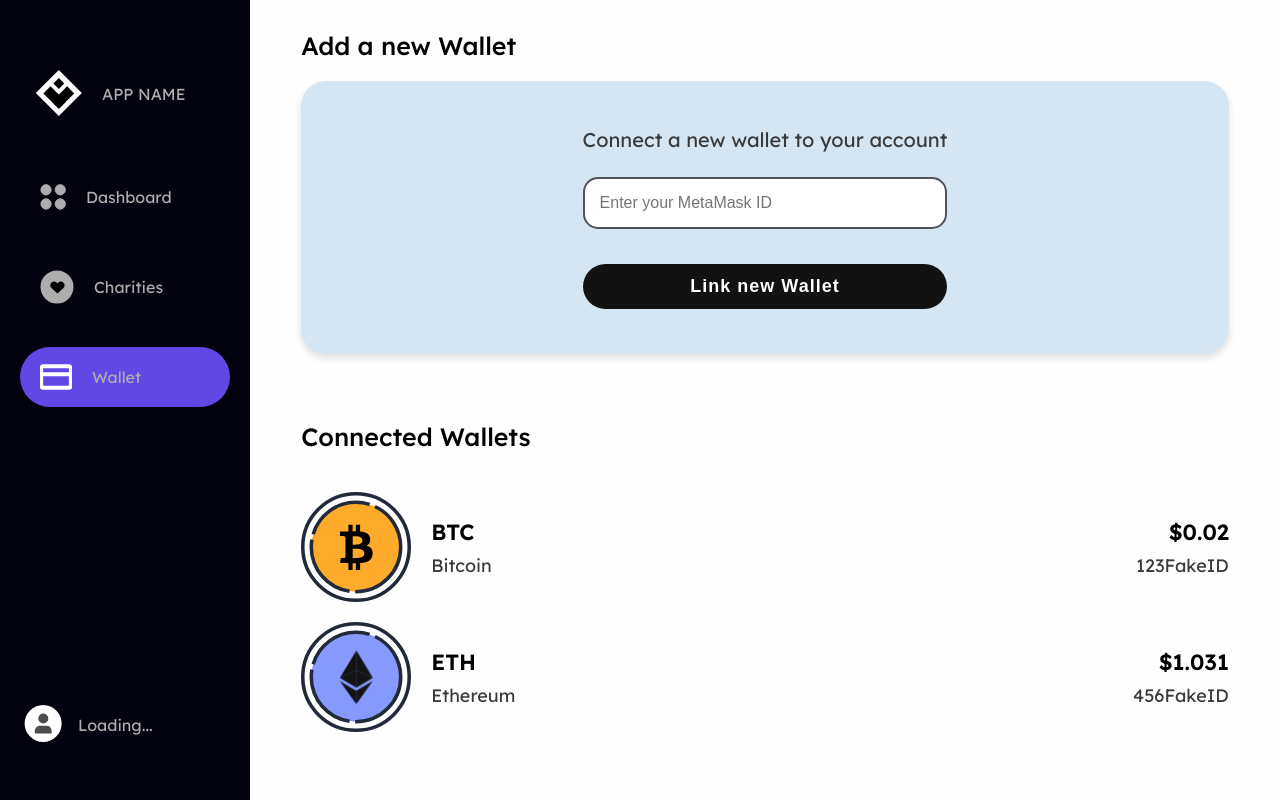
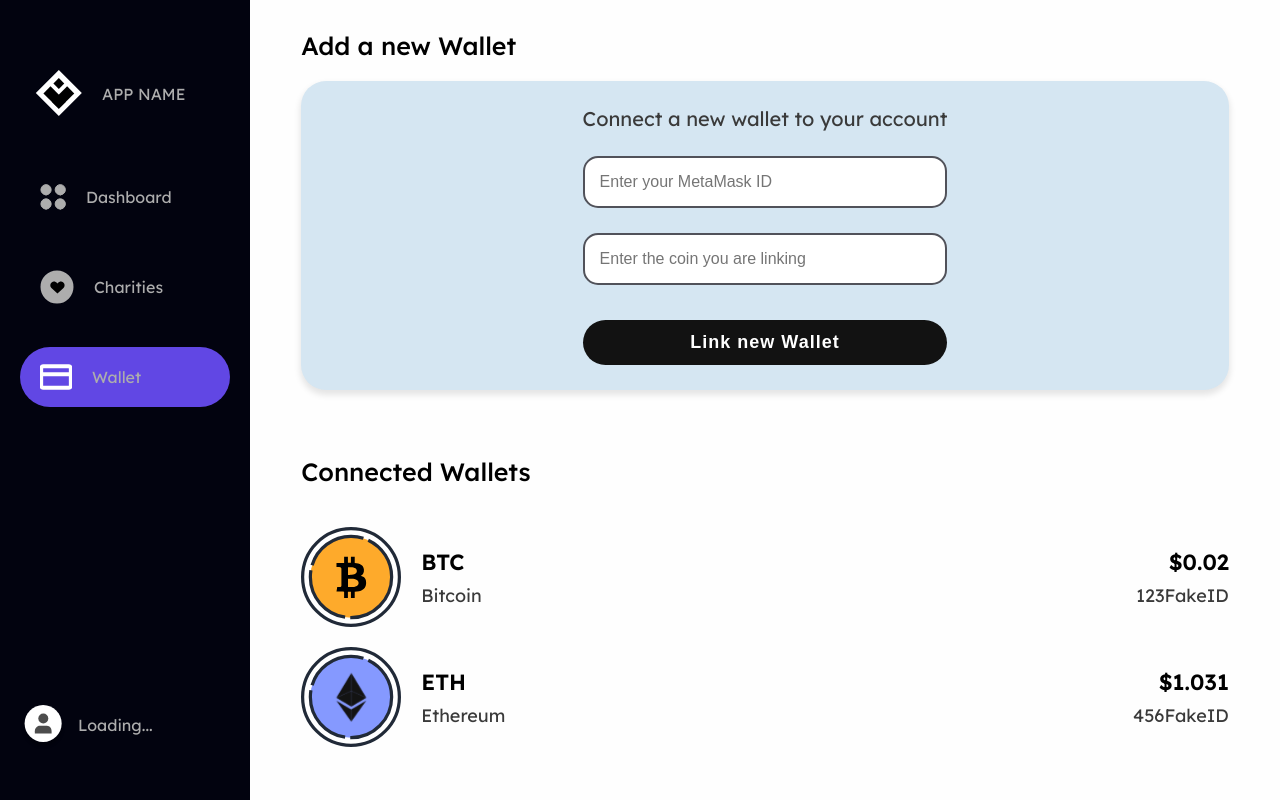
Before and after one commit to david-wei-01001/CryptoCare, a React (Create React App) app in the folder frontend/: page /wallet in a window 1280 px wide. Built offline with nearby package versions, Linux system fonts and the light colour scheme; no server answers.

Commit message:
feat: Updated Wallet to include ttpe of coin input

```diff
--- a/frontend/src/components/Wallet/Assets/Assets.css
+++ b/frontend/src/components/Wallet/Assets/Assets.css
@@ -36,5 +36,5 @@
 }
 
 .asset-img {
-  width: 110px;
+  width: 100px;
 }
--- a/frontend/src/components/Wallet/LinkWalletCard/LinkWalletCard.css
+++ b/frontend/src/components/Wallet/LinkWalletCard/LinkWalletCard.css
@@ -2,6 +2,7 @@
   background-color: var(--light-blue-background);
   height: 100%;
   border-radius: 20px;
+  padding: 25px;
 }
 
 .link-wallet-card-container p {
@@ -26,7 +27,6 @@
   gap: 25px;
 }
 
-
 input {
   padding: 15px;
   border: 2px solid #51525A;
--- a/frontend/src/components/Wallet/LinkWalletCard/LinkWalletCard.js
+++ b/frontend/src/components/Wallet/LinkWalletCard/LinkWalletCard.js
@@ -13,6 +13,11 @@ const LinkWalletCard = () => {
           placeholder="Enter your MetaMask ID"
           className="wallet-input"
         />
+        <input
+          type="text"
+          placeholder="Enter the coin you are linking"
+          className="coin-input"
+        />
         <LargeButton onClick={() => {}} text="Link new Wallet" />
       </div>
     </div>
```
